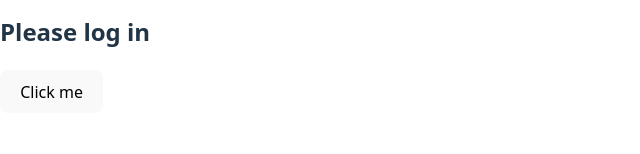
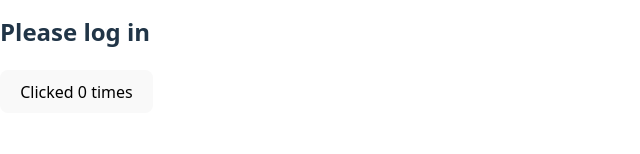
Before and after one commit to johanjaners/react-trainingGround, a React (Vite) app: page / in a window 1280 px wide. Shown: the part 161-315 px from the top of the page, without its empty margins (0-640 px from the left). Built offline with nearby package versions, Linux system fonts and the light colour scheme.

Commit message:
App.jsx: Updating screen: count added to MyButton

```diff
--- a/src/App.jsx
+++ b/src/App.jsx
@@ -2,9 +2,14 @@ import './App.css'
 import { useState } from 'react';
 
 function MyButton() {
-  function handleClick() {alert('You clicked me!');}
+  const [count, setCount] = useState(0);
+  function handleClick() {
+    setCount(count + 1);
+  }
   return (
-    <button onClick={handleClick}>Click me</button>
+    <button onClick={handleClick}>
+      Clicked {count} times
+      </button>
   );
 }
 function AboutPage() {
```
